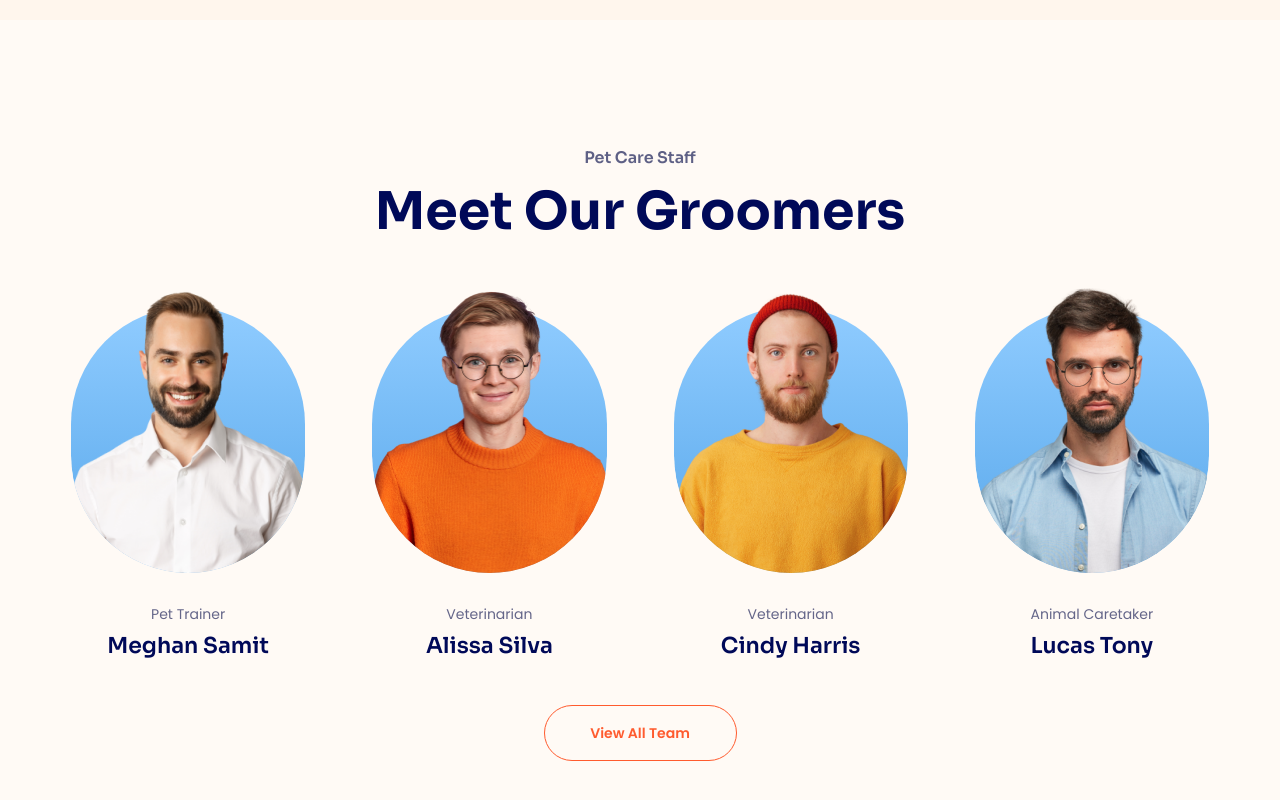
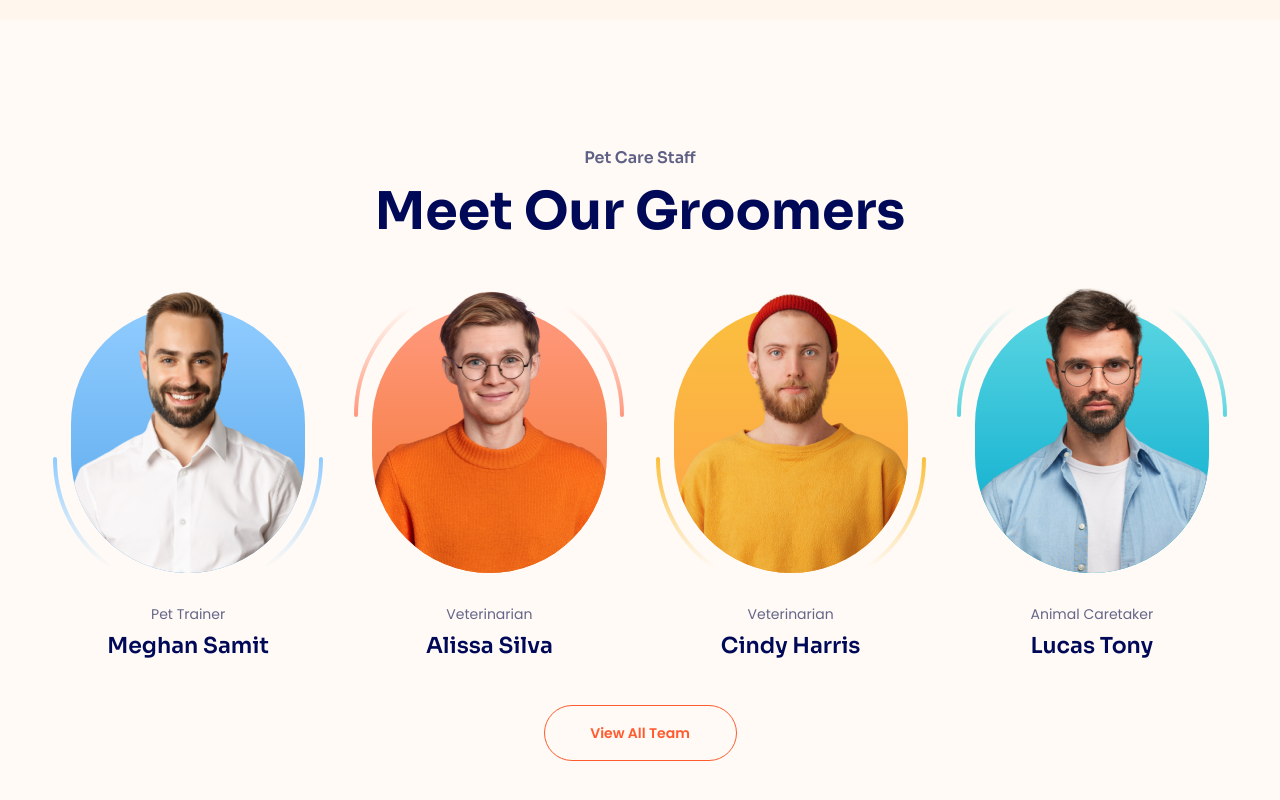
Before and after one commit to duylinh1231/htmlcss-f8-04, a plain HTML site: page index.html in a window 1280 px wide. Shown: the part 3322-4122 px from the top of the page. Drawn offline with Linux system fonts and the light colour scheme.

Commit message:
Staff #2

```diff
--- a/assets/css/styles.css
+++ b/assets/css/styles.css
@@ -725,7 +725,6 @@ h6 {
     position: relative;
     margin: 0 16px;
     border-radius: 130px;
-    overflow: hidden;
 }
 
 .staff-item__img-wrap::before {
@@ -739,11 +738,52 @@ h6 {
     background: linear-gradient(180deg, #90ccff 0%, #59a8eb 95.96%);
 }
 
+.staff-item__img-wrap::after {
+    position: absolute;
+    bottom: 0;
+    left: 50%;
+    transform: translateX(-50%);
+}
+
+.staff-item:nth-child(1) .staff-item__img-wrap::after {
+    content: url(../img/staff-decor-01.svg);
+}
+
+.staff-item:nth-child(2) .staff-item__img-wrap::before {
+    background: linear-gradient(180deg, #ff997e 0%, #f3752e 100%);
+}
+
+.staff-item:nth-child(2) .staff-item__img-wrap::after {
+    content: url(../img/staff-decor-02.svg);
+}
+
+.staff-item:nth-child(3) .staff-item__img-wrap::before {
+    background: linear-gradient(180deg, #fabf3e 0%, #ffa14a 100%);
+}
+
+.staff-item:nth-child(3) .staff-item__img-wrap::after {
+    content: url(../img/staff-decor-03.svg);
+}
+
+.staff-item:nth-child(4) .staff-item__img-wrap::before {
+    background: linear-gradient(180deg, #5bd6e2 0%, #00a7cc 100%);
+}
+
+.staff-item:nth-child(4) .staff-item__img-wrap::after {
+    content: url(../img/staff-decor-04.svg);
+}
+
+.staff-item:nth-child(even) .staff-item__img-wrap::after {
+    bottom: initial;
+    top: 16px;
+}
+
 .staff-item__img {
     display: block;
     position: relative;
     z-index: 1;
     width: 100%;
+    border-radius: inherit;
 }
 
 .staff-item__job {
```
Also changed, not shown: assets/img/staff-decor-01.svg (added), assets/img/staff-decor-02.svg (added), assets/img/staff-decor-03.svg (added), assets/img/staff-decor-04.svg (added).
